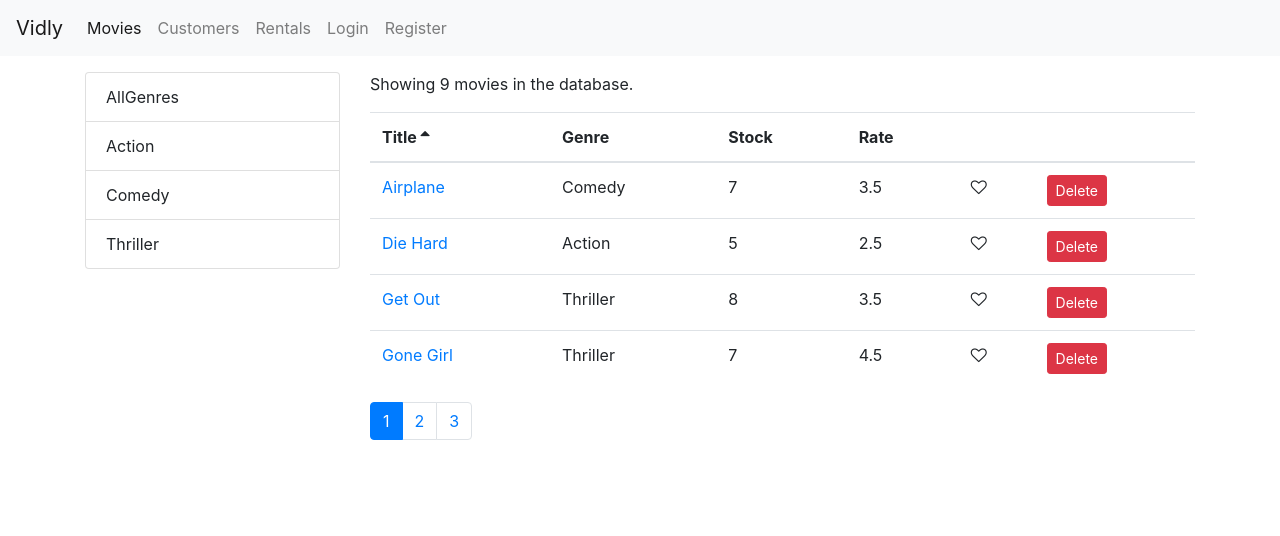
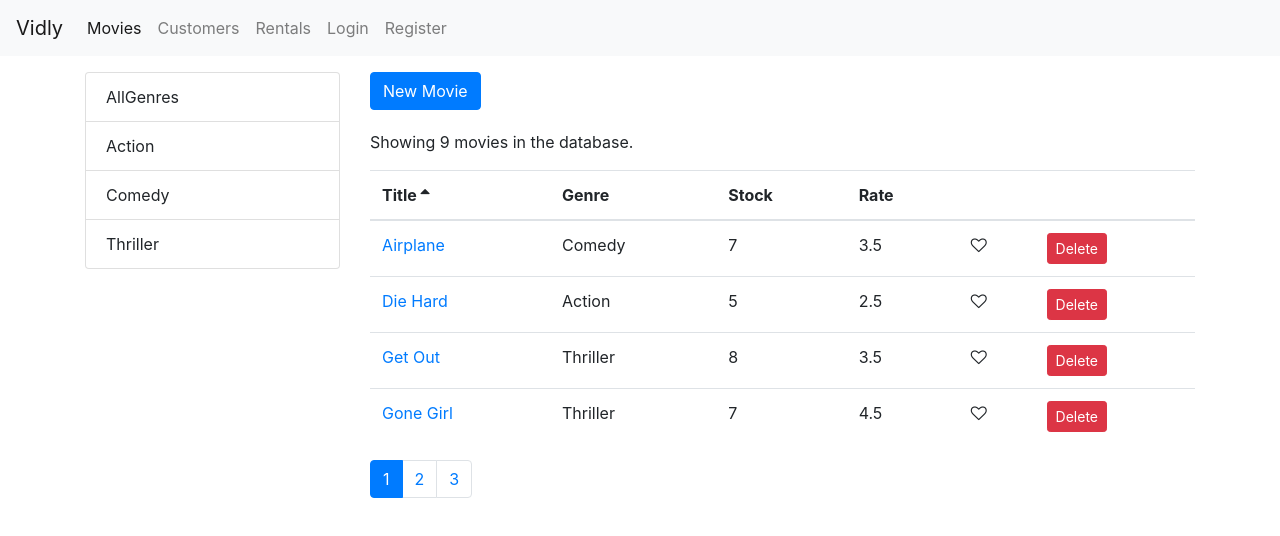
Before and after one commit to rvd2pwipwip/vidly, a React (Create React App) app: page /movies in a window 1280 px wide. Shown: the top 536 px of the page. Built offline with nearby package versions, Linux system fonts and the light colour scheme.

Commit message:
movie form first commit

```diff
--- a/src/components/MovieForm.jsx
+++ b/src/components/MovieForm.jsx
@@ -3,7 +3,7 @@
 const MovieForm = ({ match, history }) => {
   return (
     <>
-      <h1>Movie Form {match.params.id}</h1>
+      <h1>Movie Form</h1>
       <button
         className="btn btn-primary"
         onClick={() => history.push("/movies")}
--- a/src/components/Movies.jsx
+++ b/src/components/Movies.jsx
@@ -1,4 +1,5 @@
 import React, { Component } from "react";
+import { Link } from "react-router-dom";
 import _ from "lodash";
 import MoviesTable from "./MoviesTable";
 import Pagination from "./common/Pagination";
@@ -91,6 +92,13 @@
           />
         </div>
         <div className="col">
+          <Link
+            to={`/movies/new`}
+            className="btn btn-primary"
+            style={{ marginBottom: 20 }}
+          >
+            New Movie
+          </Link>
           <p>Showing {totalCount} movies in the database.</p>
           <MoviesTable
             movies={movies}
```
